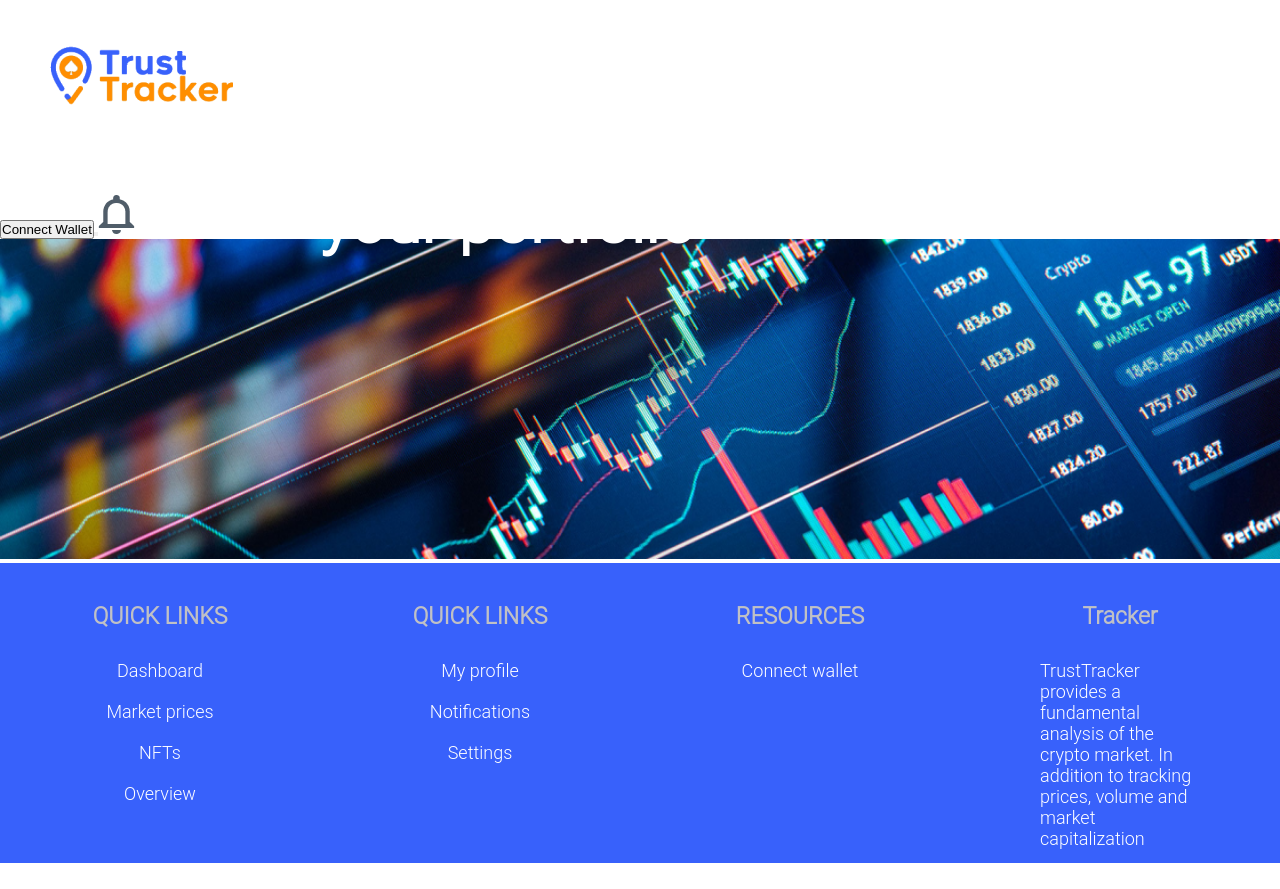
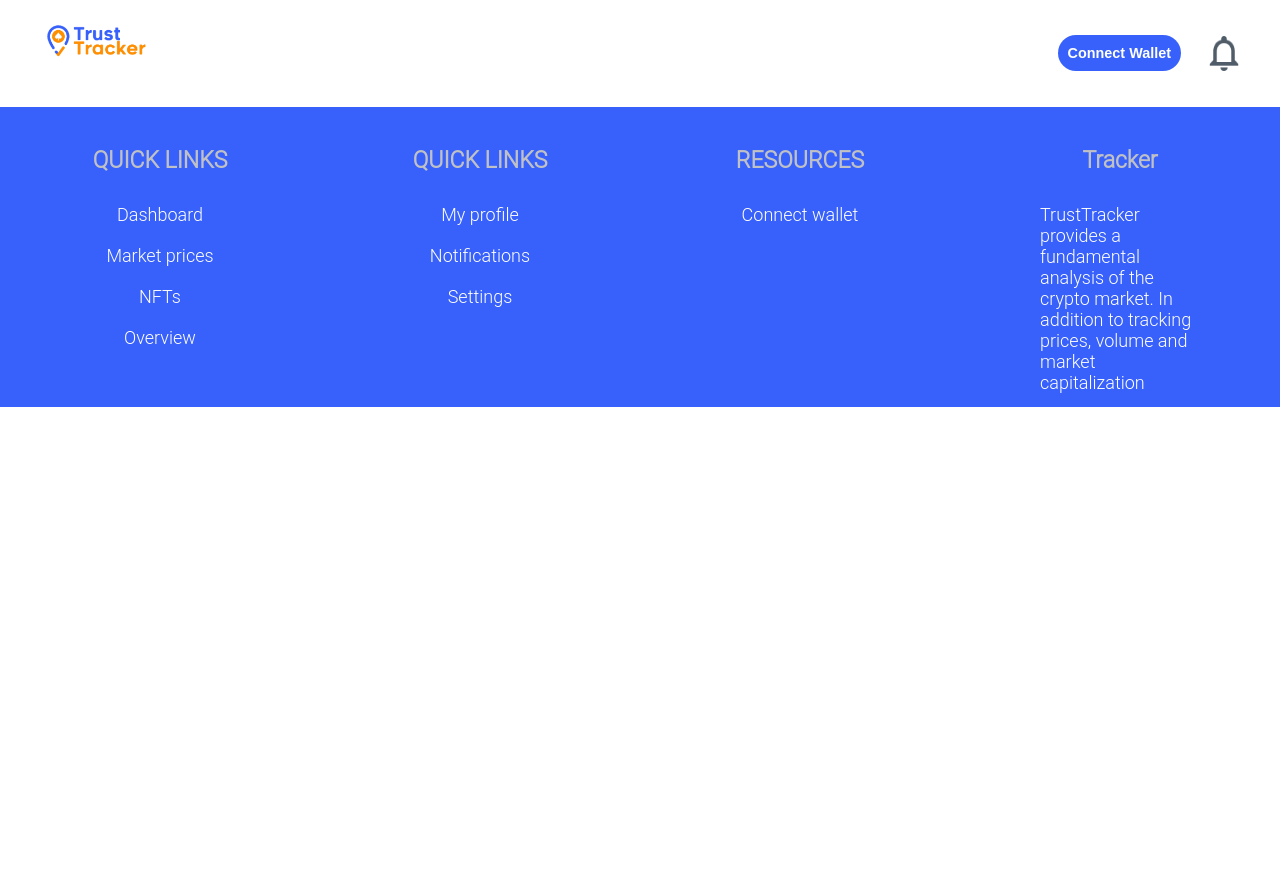
Before and after one commit to Ian-Wairimu/nft-tracker, a React (Create React App) app: page / in a window 1280 px wide. After the commit the page ends 800 px from the top, so only its background shows below. Built offline with nearby package versions, Linux system fonts and the light colour scheme.

Commit message:
refactored the navigation bar

```diff
--- a/src/Routes.js
+++ b/src/Routes.js
@@ -0,0 +1 @@
+import React from "react";
--- a/src/components/App.jsx
+++ b/src/components/App.jsx
@@ -1,7 +1,6 @@
 import React, {useEffect, useState} from "react";
 import Footer from "./Footer/Footer";
 import Navigation from "./Navigation/Navigation";
-import Intro from "./Intro/Intro";
 import {HashLoader} from "react-spinners";
 import "./App.css";
 
@@ -23,7 +22,6 @@ const App = () => {
             </span> : (
                 <div>
                     <Navigation/>
-                    <Intro/>
                     <Footer />
                 </div>
             )}
--- a/src/components/Header/HeaderImage/HeaderImg.jsx
+++ b/src/components/Header/HeaderImage/HeaderImg.jsx
@@ -1,8 +1,11 @@
 import React from "react";
 
-const HeaderImg = () => {
+const HeaderImg = ({headerImgCon, headerCon, headerImgContent}) => {
     return (
         <>
+            <div className={headerImgCon}>
+                <h1 className={headerCon}>{headerImgContent}</h1>
+            </div>
         </>
     )
 }
--- a/src/components/Intro/Intro.css
+++ /dev/null
@@ -1,24 +0,0 @@
-.title>:nth-child(1)
-{
-  margin-top: 0px;
-  color: white;
-  font-size: 20px;
-
-}
-
-.title1>:nth-child(1){
-    color: white;
-    position: absolute;
-    font-size:4rem;
-    top: 23%;
-    left: 50%;
-    transform: translate(-50%, -50%);
-
-}
-
-
-.background>:nth-child(1)
-{
-    width: 100%;
-    height: 20rem;
-}
--- a/src/components/Intro/Intro.jsx
+++ /dev/null
@@ -1,25 +0,0 @@
-import React from 'react'
-import background from "../../images/background.png";
-import './Intro.css';
-
-function Intro() {
-  return (
-    <div className='title'>
-        <div className='title1'>
-        <h4>Track and Manage your portfolio</h4>
-        </div>
-        <div className='background'>
-
-        <img src={background}></img>
-        </div>
-
-
-
-
-    </div>
-
-
-  )
-}
-
-export default Intro
--- a/src/components/Navigation/Navigation.css
+++ b/src/components/Navigation/Navigation.css
@@ -1,22 +1,43 @@
-.navbar{
+.nav--con {
     display: flex;
-
-    height: 5vh;
-    margin-bottom: 8rem;
+    padding: 0 20px;
+    width: 100%;
+    flex-direction: row;
+    flex-wrap: nowrap;
+    justify-content: flex-end;
+    align-items: center;
+    background-color: white;
 }
-
-.nav-button{
-    border-radius: 34px;
+.logo--con {
+    display: block;
+    width: 13%;
+    margin-right: auto;
+}
+.nav--logo {
+    width: 100%;
+}
+.navigation > ul > li {
+    display: inline-flex;
+    /*justify-content: center;*/
+    /*align-items: center;*/
+    text-decoration: none;
+    padding: 8px 14px;
+}
+.connect--btn {
     border: none;
-    width: 180px;
+    background-color: #3861FB;
     color: white;
-    font-size: 16px;
-    padding: 11px 26px 11px 26px;
-    background:  #3861FB;
-    margin: 50px 10px 0px 120rem;
-
-  }
-
-  .notification-icon{
-    margin: 50px 10px 0px 5rem;
-  }
+    text-align: center;
+    padding: 10px;
+    border-radius: 20px;
+    font-weight: 700;
+    font-size: 0.9em;
+    transition: 1s;
+}
+.connect--btn:hover {
+    background-color: #FF8E00;
+}
+.notification-icon {
+    width: 80%;
+    height: 100%;
+}
--- a/src/components/Navigation/Navigation.jsx
+++ b/src/components/Navigation/Navigation.jsx
@@ -2,8 +2,8 @@ import React from 'react'
 import Logo from "../../images/Logo.png";
 import './Navigation.css';
 import Notification from "../../images/Notification.png";
-import background from "../../images/background.png";
 import Button from "../Button/Button";
+import {Link} from "react-router-dom";
 
 const Navigation = () => {
     const btnObject = [
@@ -18,14 +18,25 @@ const Navigation = () => {
                 <div className="logo--con">
                     <img src={Logo} alt="page logo" className="nav--logo" />
                 </div>
-                 <nav>
-                     {
-                         btnObject.map((v, i) => {
-                             return <Button nameBtn={v.name} className={v.className} />
-                         })
-                     }
-                     <Button />
-                     <img src={Notification} alt="notification icon"/>
+                 <nav className="navigation">
+                     <ul>
+                         <li>
+                             <Link to="/connect wallet"></Link>
+                             {
+                                 btnObject.map((v, i) => {
+                                     return <Button key={i} nameBtn={v.name} className={v.className} />
+                                 })
+                             }
+                         </li>
+                         <li>
+                             <Link to="/notification">
+                                 <img src={Notification} alt="notification icon" className="notification-icon"/>
+                             </Link>
+                         </li>
+                         {/*<li>*/}
+                         {/*    <Link to="/connect wallet"></Link>*/}
+                         {/*</li>*/}
+                     </ul>
                  </nav>
             </div>
         </>
```
Also changed, not shown: src/components/Header/Header.jsx (+25 -0 lines).
